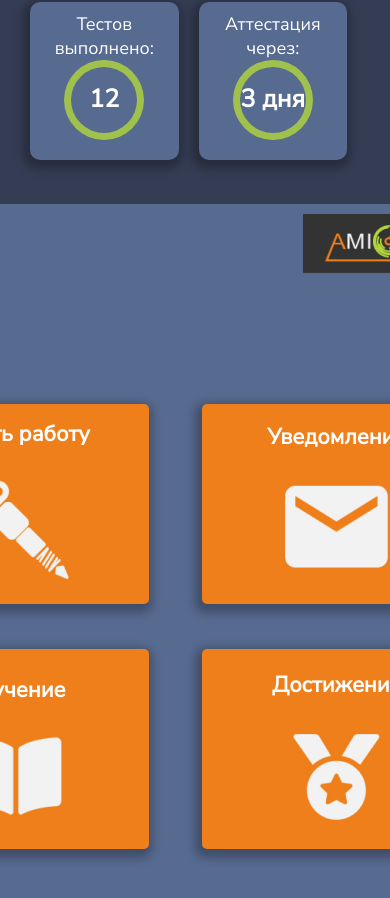
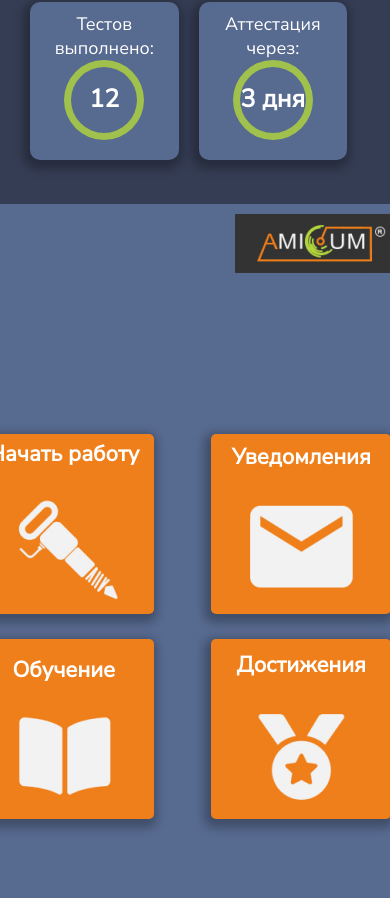
Before and after one commit to AlinaK96/Vue3-Mining, a Vue app: page /main in a window 390 px wide. Shown: the part 596-1494 px from the top of the page. Built offline with nearby package versions, Linux system fonts and the light colour scheme.

Commit message:
adaptive

```diff
--- a/src/styles/base/lighTheme.css
+++ b/src/styles/base/lighTheme.css
@@ -42,3 +42,7 @@ html.light .info__card:hover{
     -moz-box-shadow: 0px 3px 18px 7px rgba(53, 61, 84, 0.71);
     box-shadow: 0px 3px 18px 7px rgba(53, 61, 84, 0.71);
 }
+
+html.light .popup{
+    background-color: var(--light--background-secondary);
+}
--- a/src/styles/components/infoBlock.css
+++ b/src/styles/components/infoBlock.css
@@ -7,7 +7,8 @@
     height: 100vh;
     min-height: 720px;
     width: 600px;
-    margin-right: 10%;
+    margin-left: 150px;
+    margin-right: 50px;
 }
 
 .info__cards{
@@ -48,29 +49,34 @@
     -moz-box-shadow: 4px 4px 8px -1px rgba(160, 194, 76, 0.63);
     box-shadow: 4px 4px 8px -1px rgba(160, 194, 76, 0.63);
 }
-/*
-@media (min-width: 1200px) and (max-width: 1439px){
+
+@media (max-width: 1370px){
     .main-info {
-        width: 750px;
-    }
-    .info__card{
-        width: 250px;
-        height: 250px;
+        margin-left: 25px;
     }
 }
 
-@media (max-width: 1200px){
+@media (max-width: 1247px){
+    .main-info{
+        width: 550px;
+    }
     .info__card{
         width: 200px;
         height: 200px;
     }
+
+    .info__cards{
+        gap: 25px;
+
+    }
 }
 
-@media (max-width: 833px) {
-    .main-info {
-        min-height: 666px;
-        height: 667px;
-        width: 100%;
-        padding: 31px 30px 44px;
+@media (max-width: 1070px) {
+    .main-info{
+        width: 450px;
     }
-} */
+    .info__card{
+        width: 180px;
+        height: 180px;
+    }
+}
--- a/src/views/MainView.vue
+++ b/src/views/MainView.vue
@@ -22,7 +22,6 @@ import InfoBlock from '@/components/InfoBlock.vue'
 <style lang="css" scoped>
   .content{
     display: flex;
-    justify-content: space-between;
     min-height: 100vh
   }
 
```
